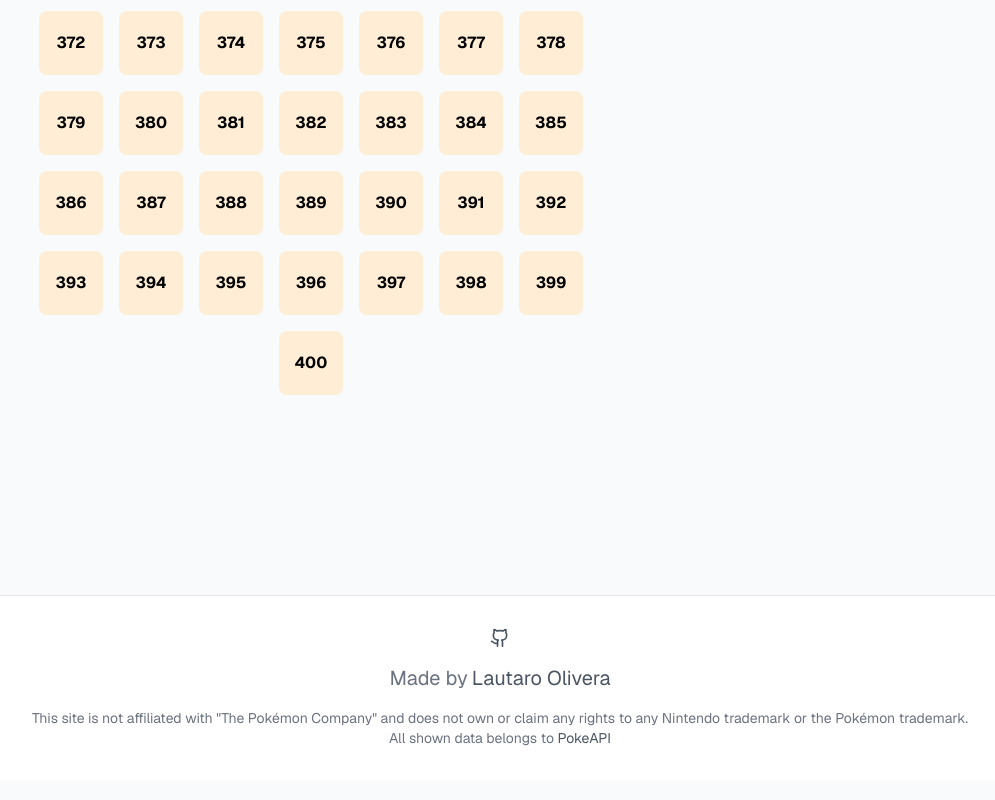
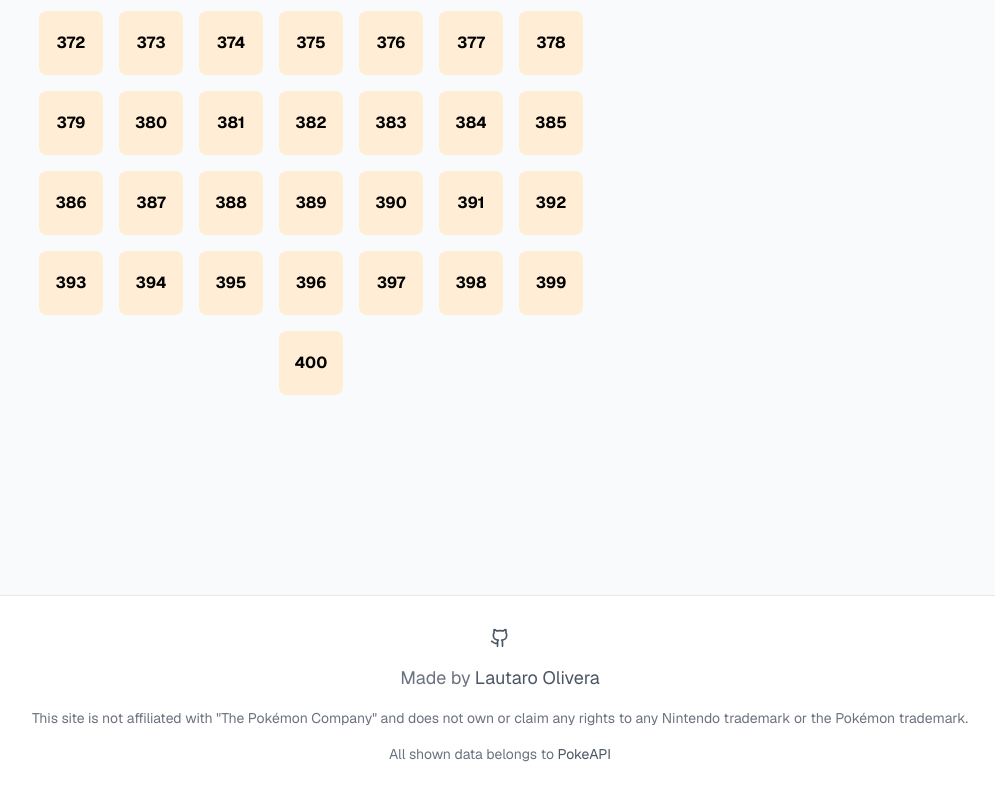
Before and after one commit to kappaggaeru/pokedex, a Next.js app: page / in a window 1280 px wide. Shown: the part 4349-5149 px from the top of the page, without its empty margins (140-1135 px from the left). Built offline with nearby package versions, Linux system fonts and the light colour scheme.

Commit message:
ajuste padding

```diff
--- a/src/app/components/evolution-chain.component.tsx
+++ b/src/app/components/evolution-chain.component.tsx
@@ -25,7 +25,7 @@ const EvolutionChainComponent: React.FC<Props> = ({ chain, onSelect }) => {
     });
     return (
         <div className="my-[1rem]">
-            <div className="flex flex-row items-center justify-evenly flex-wrap gap-2">
+            <div className="flex flex-row items-center justify-evenly flex-wrap gap-y-2">
                 {evolutionChain}
             </div>
         </div>
--- a/src/app/components/footer.component.tsx
+++ b/src/app/components/footer.component.tsx
@@ -9,7 +9,7 @@ export default function FooterComponent() {
                         <svg xmlns="http://www.w3.org/2000/svg" width="24" height="24" viewBox="0 0 24 24" fill="none" stroke="currentColor" strokeWidth="2" strokeLinecap="round" strokeLinejoin="round" className="lucide lucide-github h-5 w-5"><path d="M15 22v-4a4.8 4.8 0 0 0-1-3.5c3 0 6-2 6-5.5.08-1.25-.27-2.48-1-3.5.28-1.15.28-2.35 0-3.5 0 0-1 0-3 1.5-2.64-.5-5.36-.5-8 0C6 2 5 2 5 2c-.3 1.15-.3 2.35 0 3.5A5.403 5.403 0 0 0 4 9c0 3.5 3 5.5 6 5.5-.39.49-.68 1.05-.85 1.65-.17.6-.22 1.23-.15 1.85v4"></path><path d="M9 18c-4.51 2-5-2-7-2"></path></svg>
                     </a>
                 </div>
-                <div className="text-center text-xl text-gray-500">
+                <div className="text-center text-lg text-gray-500">
                     <p>
                         Made by
                         <a href="https://lautaroolivera.com" target="_blank" rel="noopener noreferrer" className="text-gray-600 hover:text-gray-900 dark:text-gray-500 dark:hover:text-gray-300 transition-colors duration-200 ml-1">
@@ -17,12 +17,12 @@ export default function FooterComponent() {
                         </a>
                     </p>
                 </div>
-                <div className="text-center text-sm text-gray-500">
+                <div className="text-center text-sm text-gray-500 pb-8">
                     <p>{`
                         This site is not affiliated with "The Pokémon Company" and does not own or claim any rights to any Nintendo trademark or the Pokémon trademark.
                     `}
                     </p>
-                    <p>All shown data belongs to <a href="https://pokeapi.co/" target="_blank" rel="noopener noreferrer" className="text-gray-600 hover:text-gray-900 dark:text-gray-500 dark:hover:text-gray-300 transition-colors duration-200">PokeAPI</a></p>
+                    <p className="p-4">All shown data belongs to <a href="https://pokeapi.co/" target="_blank" rel="noopener noreferrer" className="text-gray-600 hover:text-gray-900 dark:text-gray-500 dark:hover:text-gray-300 transition-colors duration-200">PokeAPI</a></p>
                 </div>
             </div>
         </div>
--- a/src/app/components/home.component.tsx
+++ b/src/app/components/home.component.tsx
@@ -60,7 +60,7 @@ const HomeComponent: React.FC = () => {
                     col-span-1 md:col-span-2 xl:col-span-3 overflow-auto
                     ${selectedId ? "block" : "hidden"}
                     md:block
-                    xl: px-4
+                    xl:px-4
                     `}
                 >
                     <PokemonCardComponent
```
